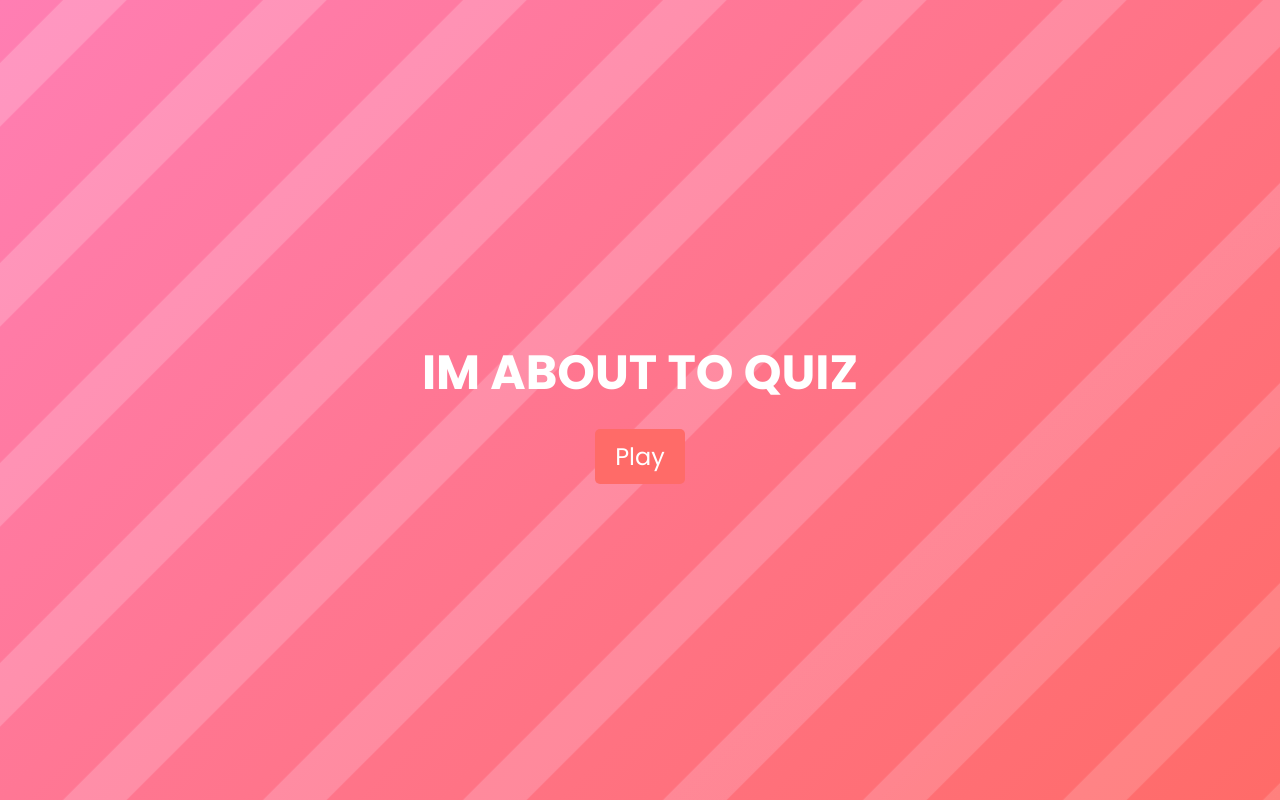
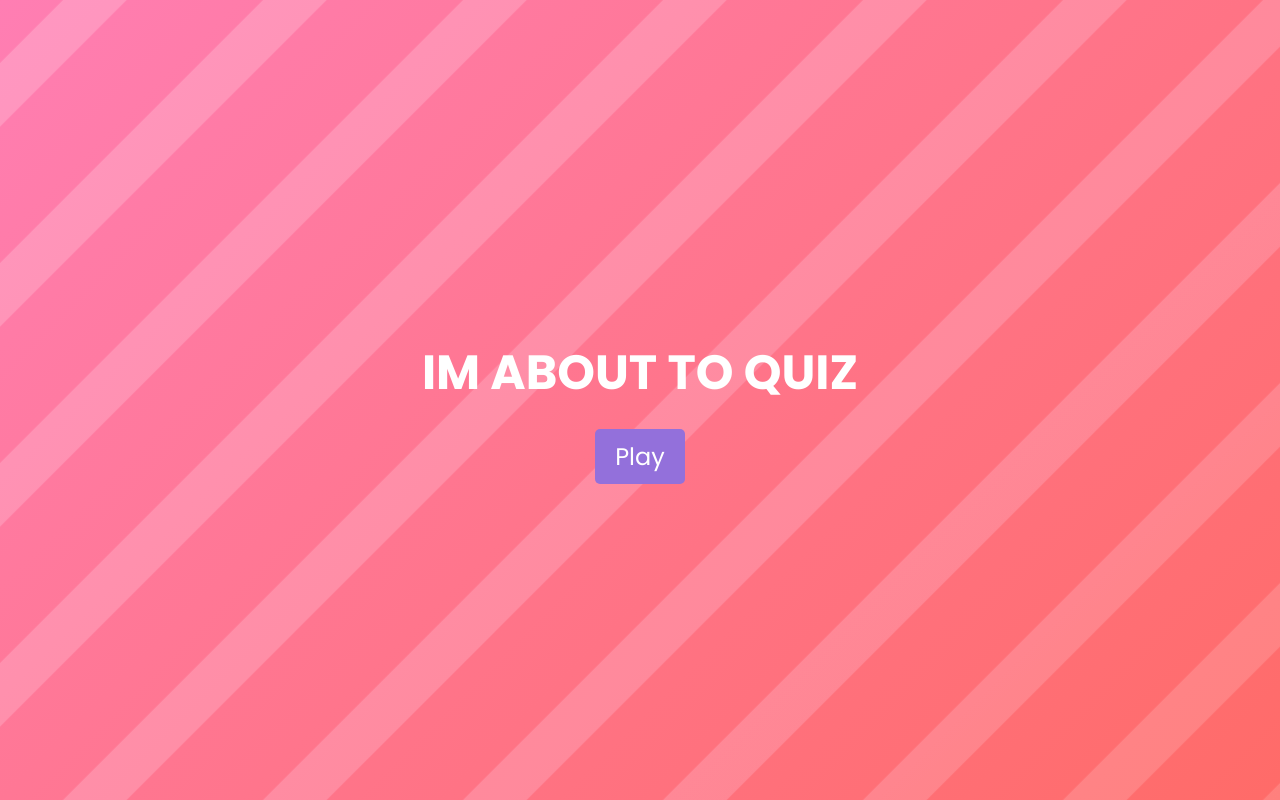
Before and after one commit to PaulCDev/imabouttoquiz, a React (Vite) app in the folder quiz-app/: page / in a window 1280 px wide. Built offline with nearby package versions, Linux system fonts and the light colour scheme.

Commit message:
Update play button colour

```diff
--- a/quiz-app/src/App.css
+++ b/quiz-app/src/App.css
@@ -13,6 +13,7 @@
   margin: 0;
   padding: 0;
   background: linear-gradient(135deg, #ff7eb3, #ff758c, #ff6b68);
+  /*background: linear-gradient(135deg, #868F96     , #596164);*/
   color: white;
 }
 
@@ -100,7 +101,7 @@
 }
 
 .play-button {
-  background-color: #ff6b68;
+  background-color: #9370DB;
   border: none;
   color: white;
   padding: 10px 20px;
@@ -118,7 +119,7 @@
 
 .play-button:hover {
   transform: scale(1.1);
-  background-color: #83D6A8;
+  background-color: #B57EDC;
 }
 
 .play-button:active {
```
